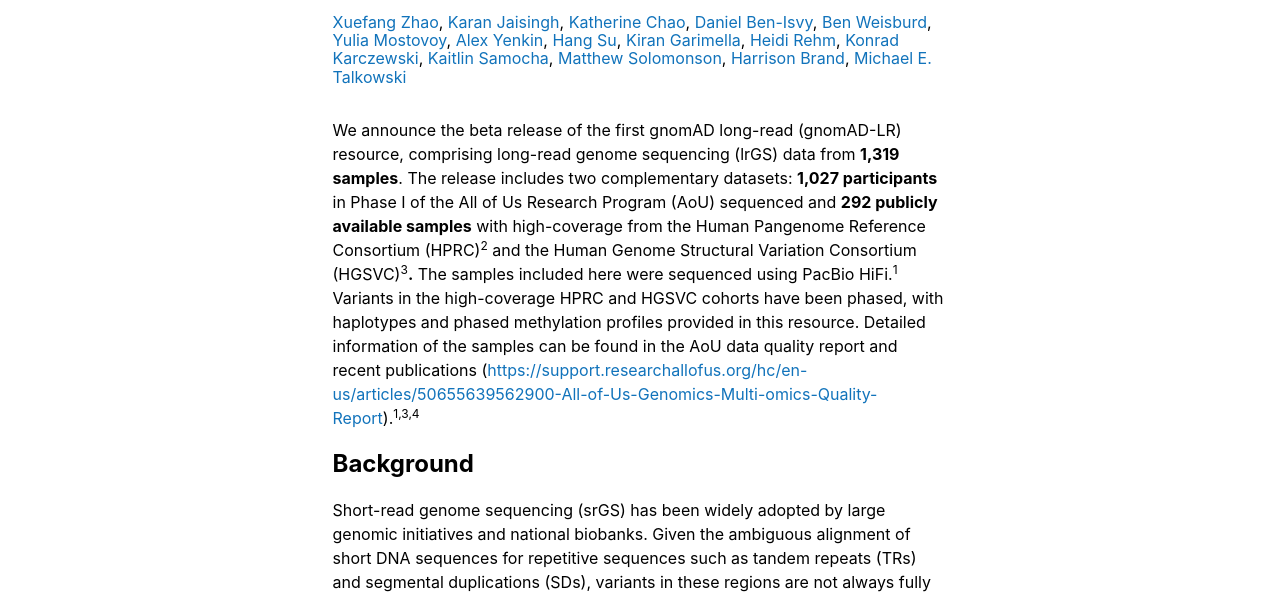
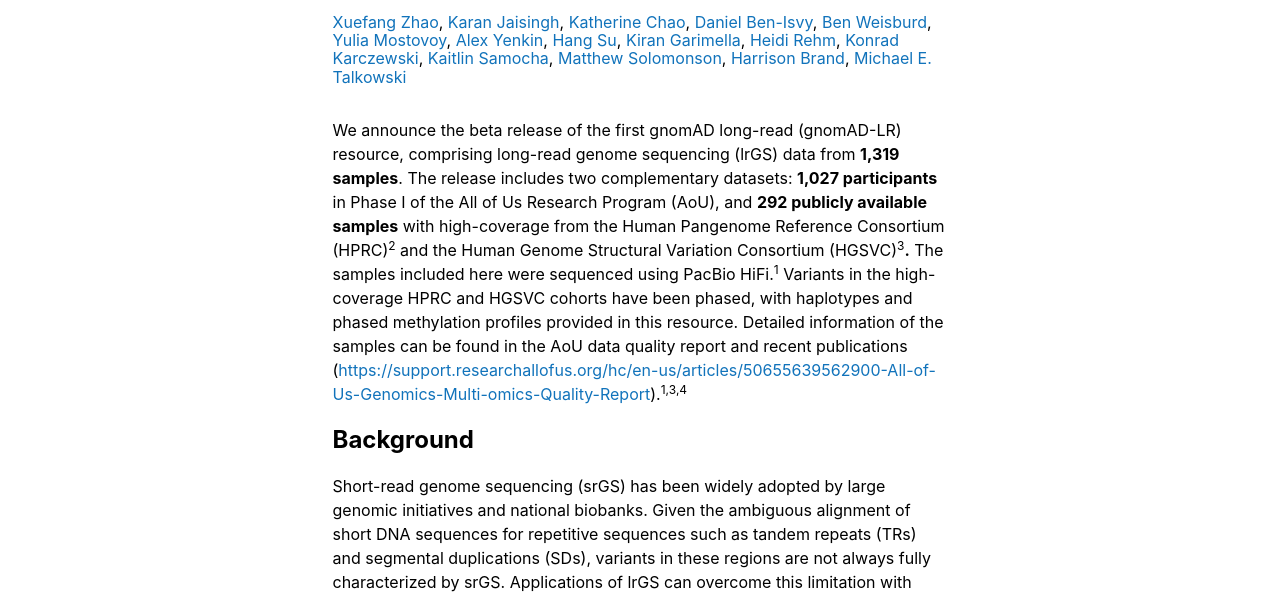
Before and after one commit to broadinstitute/gnomad-blog, a Gatsby site: page /2026-10-long-read-genome-data-in-gnomad/ in a window 1280 px wide. Shown: the part 155-753 px from the top of the page. Built offline with nearby package versions, Linux system fonts and the light colour scheme; Gatsby itself is replaced by a stand-in of ours.

Commit message:
Update Post “2026-10-long-read-genome-data-in-gnomad”

```diff
--- a/content/posts/2026-10-long-read-genome-data-in-gnomad.md
+++ b/content/posts/2026-10-long-read-genome-data-in-gnomad.md
@@ -22,7 +22,7 @@
   - Harrison Brand
   - Michael E. Talkowski
 ---
-We announce the beta release of the first gnomAD long-read (gnomAD-LR) resource, comprising long-read genome sequencing (lrGS) data from **1,319 samples**. The release includes two complementary datasets: **1,027 participants** in Phase I of the All of Us Research Program (AoU) sequenced and **292 publicly available samples** with high-coverage from the Human Pangenome Reference Consortium (HPRC)<sup>2</sup> and the Human Genome Structural Variation Consortium (HGSVC)<sup>3</sup>**.** The samples included here were sequenced using PacBio HiFi.<sup>1</sup> Variants in the high-coverage HPRC and HGSVC cohorts have been phased, with haplotypes and phased methylation profiles provided in this resource. Detailed information of the samples can be found in the AoU data quality report and recent publications (<https://support.researchallofus.org/hc/en-us/articles/50655639562900-All-of-Us-Genomics-Multi-omics-Quality-Report>).<sup>1,3,4</sup>
+We announce the beta release of the first gnomAD long-read (gnomAD-LR) resource, comprising long-read genome sequencing (lrGS) data from **1,319 samples**. The release includes two complementary datasets: **1,027 participants** in Phase I of the All of Us Research Program (AoU), and **292 publicly available samples** with high-coverage from the Human Pangenome Reference Consortium (HPRC)<sup>2</sup> and the Human Genome Structural Variation Consortium (HGSVC)<sup>3</sup>**.** The samples included here were sequenced using PacBio HiFi.<sup>1</sup> Variants in the high-coverage HPRC and HGSVC cohorts have been phased, with haplotypes and phased methylation profiles provided in this resource. Detailed information of the samples can be found in the AoU data quality report and recent publications (<https://support.researchallofus.org/hc/en-us/articles/50655639562900-All-of-Us-Genomics-Multi-omics-Quality-Report>).<sup>1,3,4</sup>
 
 ## Background
 
```
Also changed, not shown: static/images/figure4.png (added).
